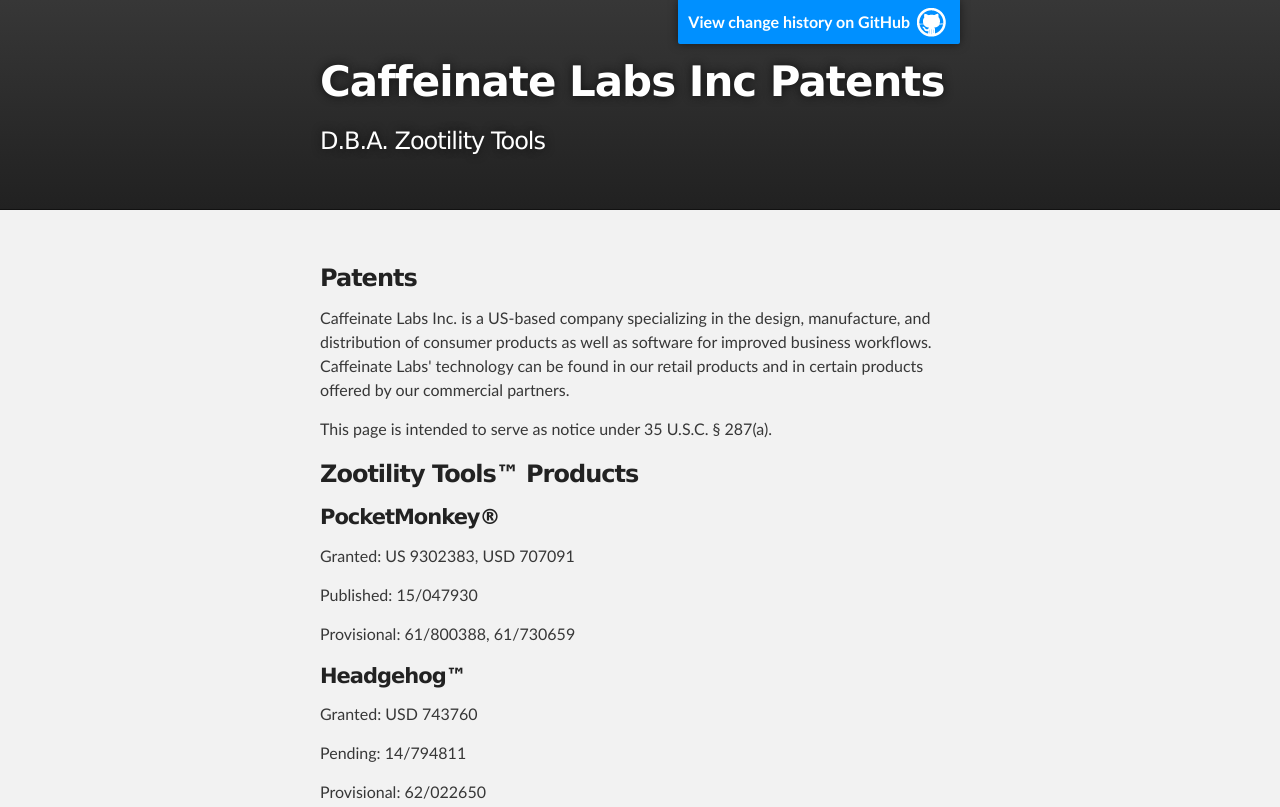
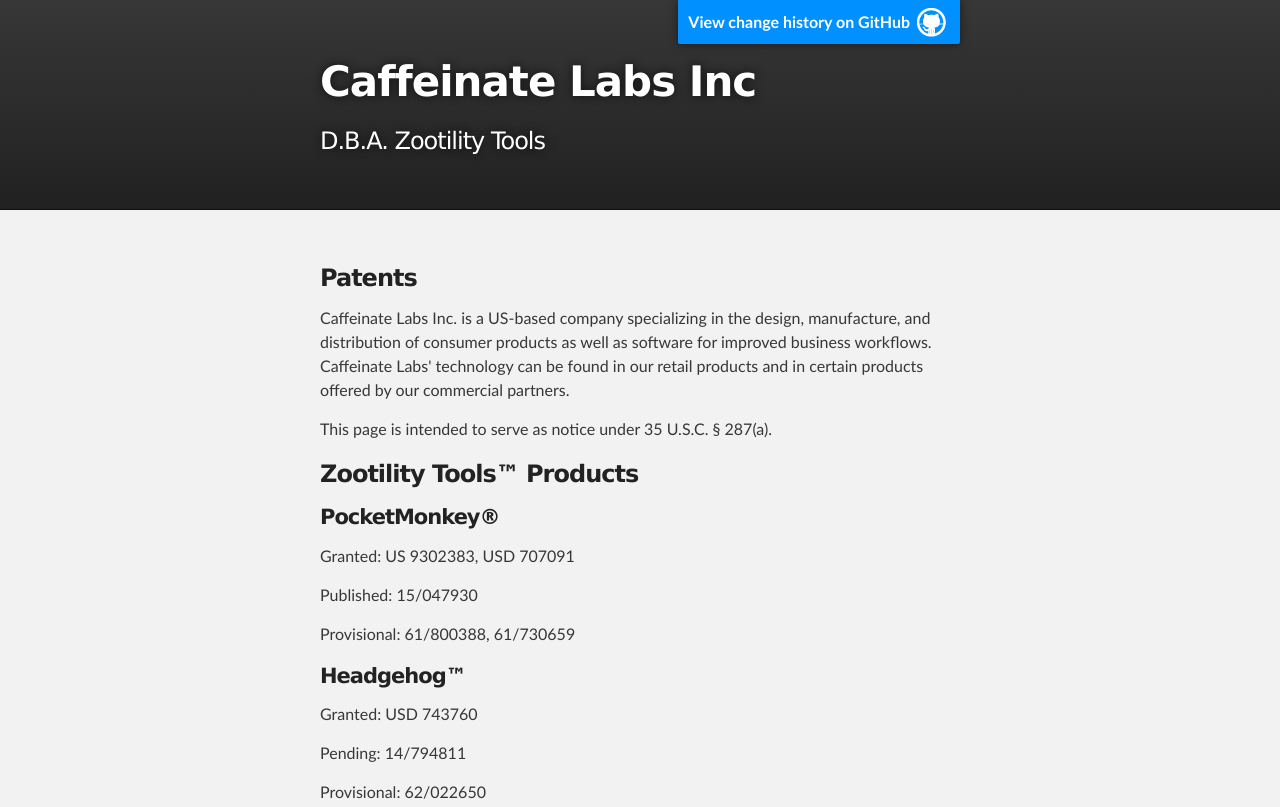
Before and after one commit to n8barr/patents.zootility.com, a plain HTML site: page index.html in a window 1280 px wide. Shown: the top 807 px of the page. Drawn offline with Linux system fonts and the light colour scheme.

Commit message:
Modified title

```diff
--- a/index.html
+++ b/index.html
@@ -18,7 +18,7 @@
         <header class="inner">
           <a id="forkme_banner" href="https://github.com/n8barr/patents.caffeinatelabs.com">View change history on GitHub</a>
 
-          <h1 id="project_title">Caffeinate Labs Inc Patents</h1>
+          <h1 id="project_title">Caffeinate Labs Inc</h1>
           <h2 id="project_tagline">D.B.A. Zootility Tools</h2>
 
         </header>
```
